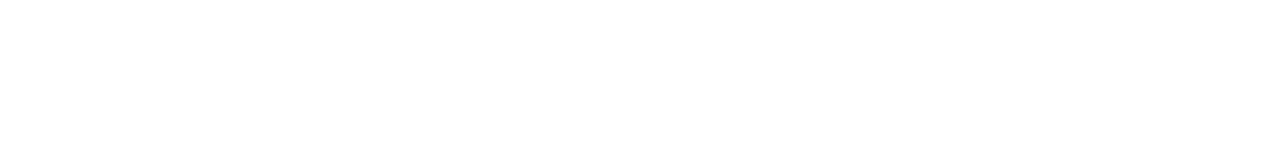
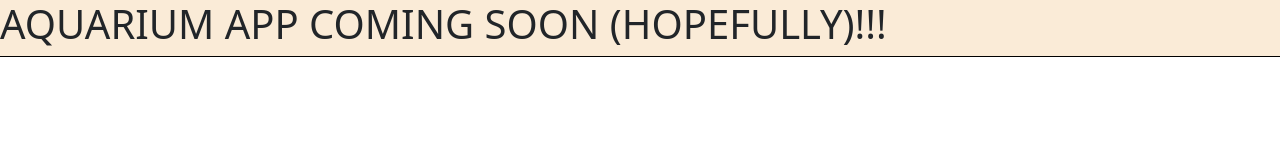
Before and after one commit to dho1115/Aquarium, a website: page index.html in a window 1280 px wide. Drawn offline with nearby package versions, Linux system fonts and the light colour scheme.

Commit message:
filler stuff.
Added some filler so the page won't be completely blank if I leave and come back and then I'll be like... uh... why is this blank???

```diff
--- a/index.html
+++ b/index.html
@@ -9,7 +9,9 @@
 </head>
 <body>
    <div>
-
+      <header>
+         <h1>AQUARIUM APP COMING SOON (HOPEFULLY)!!!</h1>
+      </header>
    </div>
 
    <script src="./node_modules/bootstrap/dist/js/bootstrap.bundle.min.js"></script>
--- a/styles/styles.css
+++ b/styles/styles.css
@@ -3,3 +3,8 @@
    margin: 0;
    padding: 0;
 }
+
+header {
+   border-bottom: 1.5px solid black;
+   background-color: antiquewhite;
+}
```
